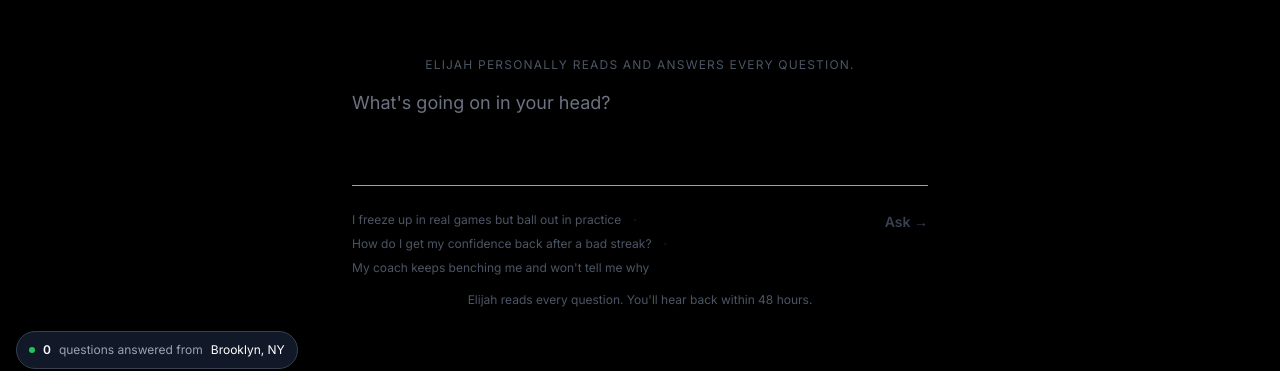
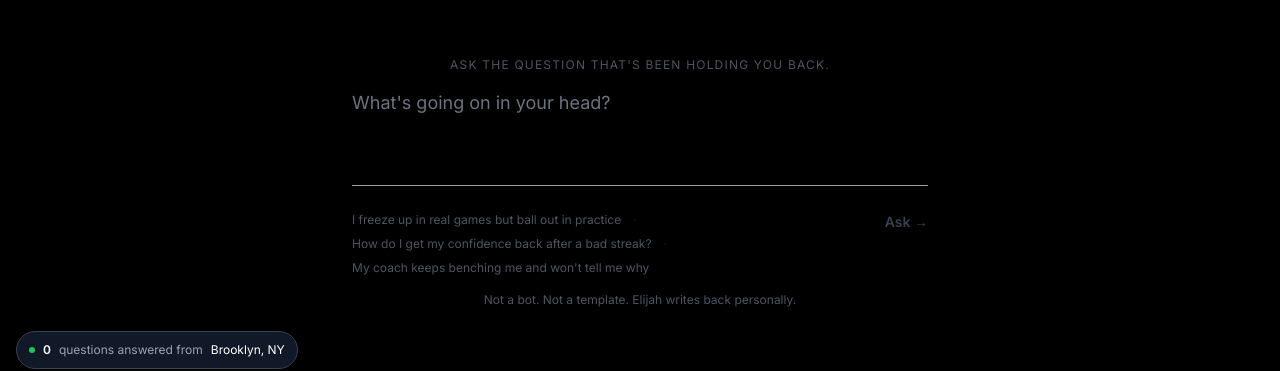
Before and after one commit to ebb95-cpu/ask-elijah, a Next.js app: page / in a window 1280 px wide. Shown: the part 415-786 px from the top of the page. Built offline with nearby package versions, Linux system fonts and the light colour scheme; no server answers.

Commit message:
Fix duplicate copy on ask section, sharpen with trigger + objection removal
Co-Authored-By: Claude Sonnet 4.6 <noreply@anthropic.com>

```diff
--- a/app/page.tsx
+++ b/app/page.tsx
@@ -594,7 +594,7 @@ export default function HomePage() {
 
         <div className="w-full max-w-xl mt-6">
           <p className="text-xs text-gray-600 uppercase tracking-widest mb-4">
-            Elijah personally reads and answers every question.
+            Ask the question that&apos;s been holding you back.
           </p>
           <textarea
             value={question}
@@ -630,7 +630,7 @@ export default function HomePage() {
             </button>
           </div>
           <p className="text-xs text-gray-600 mt-4 text-center">
-            Elijah reads every question. You&apos;ll hear back within 48 hours.
+            Not a bot. Not a template. Elijah writes back personally.
           </p>
         </div>
       </section>
```
